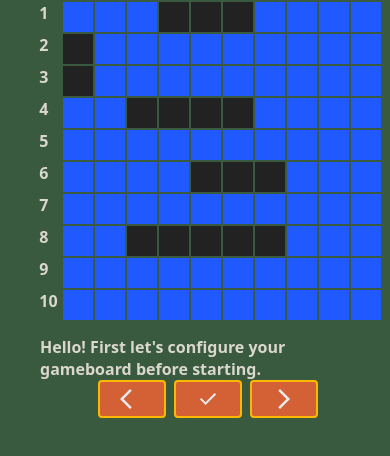
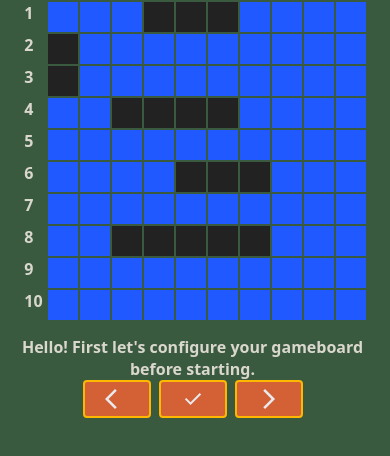
Before and after one commit to srj-17/battleship, a website with bundled scripts: page index.html in a window 390 px wide. Shown: the part 166-622 px from the top of the page. Built offline with nearby package versions, Linux system fonts and the light colour scheme.

Commit message:
fix: Minor style changes
padding in body decreased because it pushes the content
inward in mobile phones which doesn't look that good.

```diff
--- a/css/style.css
+++ b/css/style.css
@@ -18,7 +18,7 @@
 body {
     background: var(--bg);
     color: var(--text);
-    padding: 10px 40px;
+    padding: 10px 10px;
     font-family:
         system-ui,
         -apple-system,
@@ -188,3 +188,7 @@ input:valid {
     place-content: center;
     gap: 8px;
 }
+
+.config-header {
+    text-align: center;
+}
```
